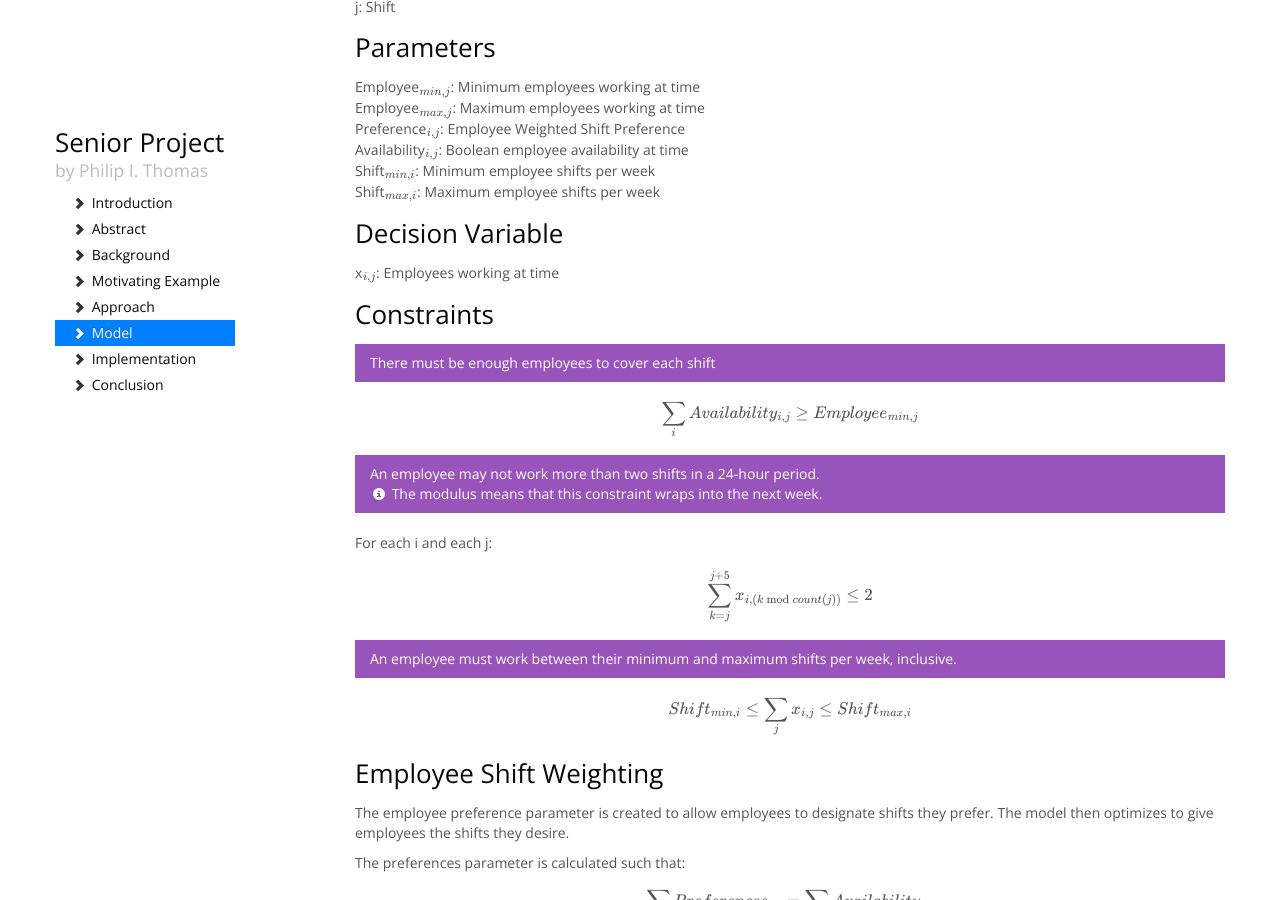
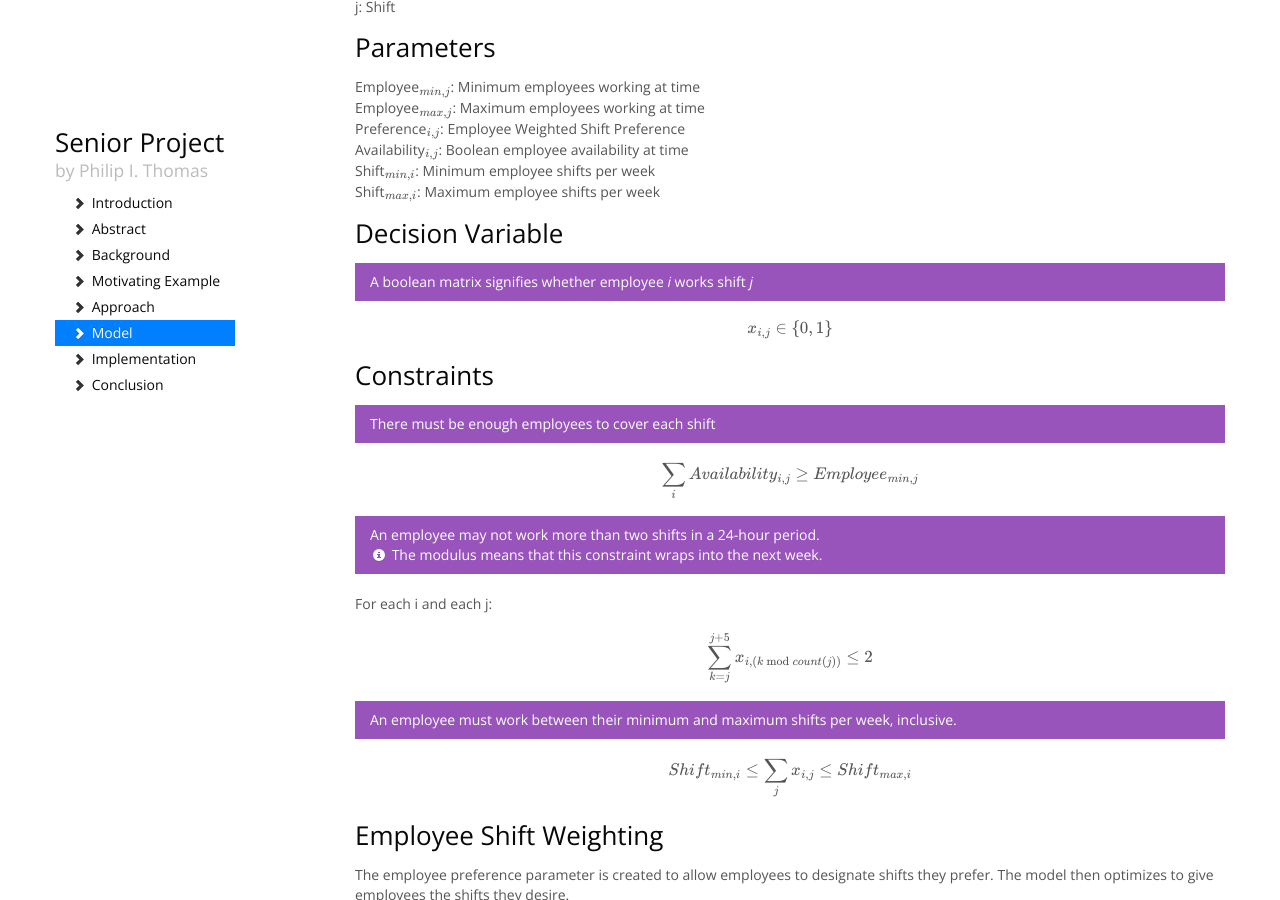
Before and after one commit to philipithomas/senior_project_website, a Jekyll site: the page built from index.html, in a window 1280 px wide and 900 px high, scrolled down 2313 px. Built offline with Jekyll 4.4.1, drawn with Linux system fonts in a browser that asks for light colours; nearby versions of some CDN libraries; Markdown is read by kramdown in place of the engine named in the settings; formulas are drawn with MathJax 3.

Commit message:
update decision variable

```diff
--- a/_includes/model.html
+++ b/_includes/model.html
@@ -13,8 +13,11 @@ Availability$_{i,j}$: Boolean employee availability at time<br />
 Shift$_{min,i}$: Minimum employee shifts per week<br />
 Shift$_{max,i}$: Maximum employee shifts per week
 <h3>Decision Variable</h3>
-x$_{i,j}$: Employees working at time
-
+<div class="alert alert-info">
+	A boolean matrix signifies whether employee <em>i</em> works shift <em>j</em>
+</div>
+$$x_{i,j} \in \left\{ {0,1}\right\}
+ $$
 <h3>Constraints</h3>
 <div class="alert alert-info">
 	There must be enough employees to cover each shift
```
